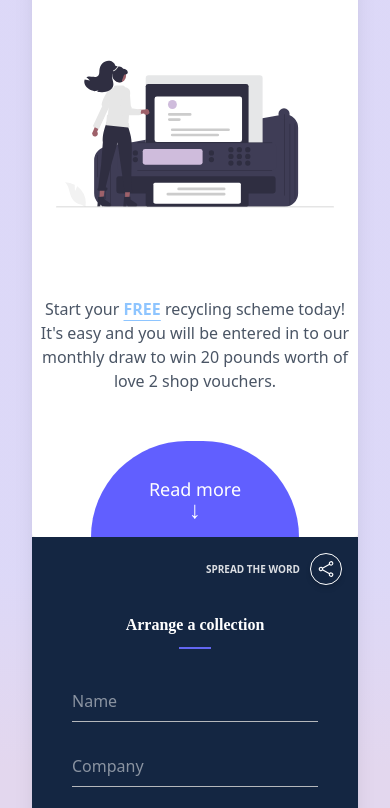
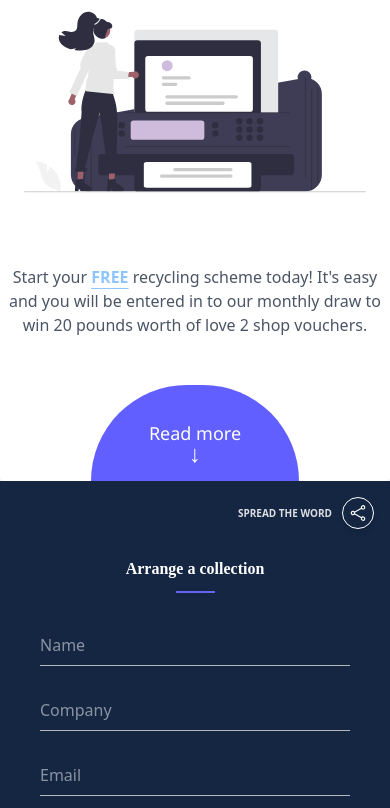
Before and after one commit to Destiny-Chilaka/Recycle-Ink-Cartridge, a plain HTML site: page index.html in a window 390 px wide. Shown: the part 201-1009 px from the top of the page. Drawn offline with nearby package versions, Linux system fonts and the light colour scheme; a web font is replaced by a local one.

```diff
--- a/index.html
+++ b/index.html
@@ -10,8 +10,8 @@
     <title>Recycle Ink Cartridges</title>
 </head>
 
-<body class="min-h-screen bg-gradient to-purple-300 p-8 flex items-center justify-center">
-    <div class="w-full max-w-6xl bg-white rounded-xl shadow-xl overflow-hidden">
+<body class="min-h-screen bg-gradient to-purple-300 sm:p-8 flex items-center justify-center">
+    <div class="w-full max-w-6xl bg-white sm:rounded-xl shadow-xl overflow-hidden">
         <div class="grid  lg:grid-cols-[55%_45%] ">
             <!-- Left Section -->
             <div class=" bg-white rounded-sm shadow-sm w-full ">
```
